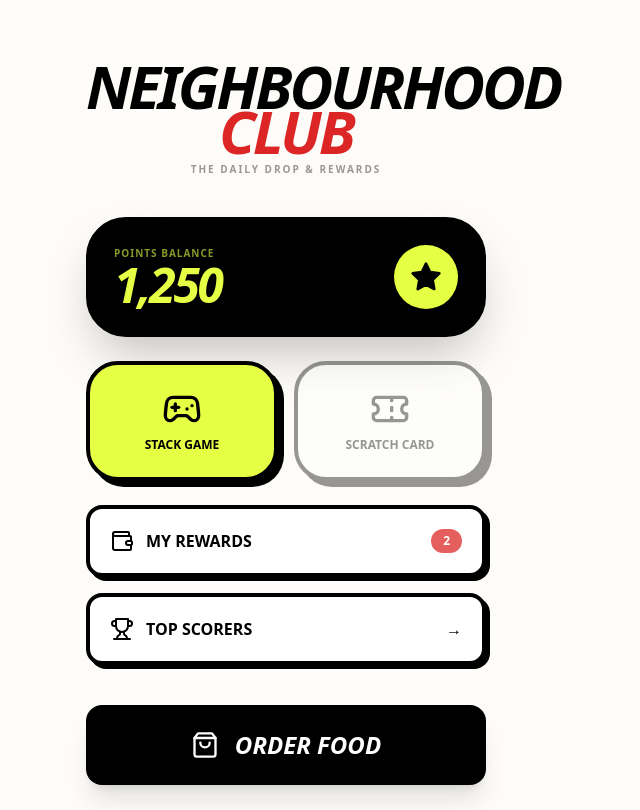
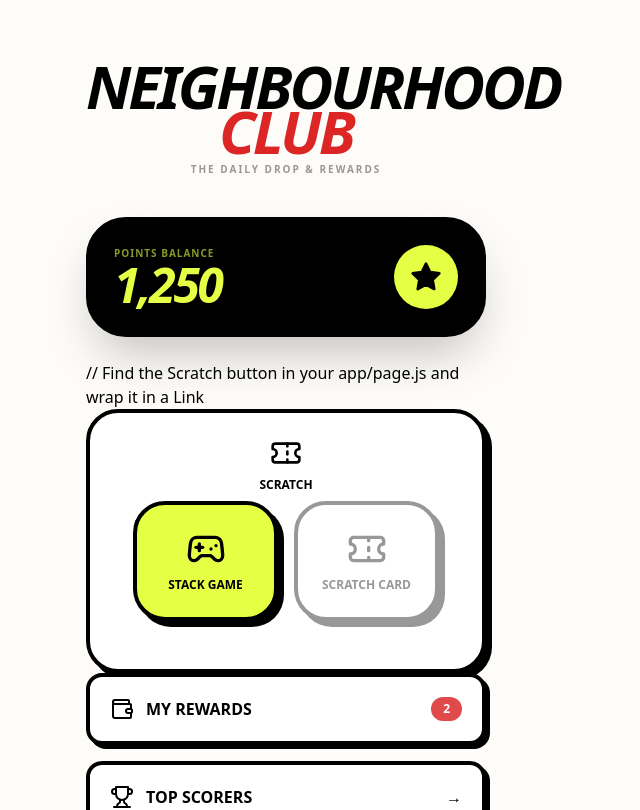
Before and after one commit to JaydenElworthy/burgerstack, a Next.js app: page / in a window 1280 px wide. Shown: the top 810 px of the page, without its empty margins (354-994 px from the left). Built offline with nearby package versions, Linux system fonts and the light colour scheme.

Commit message:
Wrap Scratch button in a Link component

```diff
--- a/app/page.js
+++ b/app/page.js
@@ -22,6 +22,11 @@ export default function Home() {
         </div>
       </div>
 
+    // Find the Scratch button in your app/page.js and wrap it in a Link
+<Link href="/scratch" className="bg-white border-4 border-black p-6 rounded-[2rem] flex flex-col items-center gap-2 shadow-[6px_6px_0px_0px_rgba(0,0,0,1)] active:translate-y-1 active:shadow-none transition-all">
+  <Ticket size={32} />
+  <span className="font-black uppercase text-xs">Scratch</span>
+
       <div className="grid grid-cols-2 gap-4 mb-6">
         <Link href="/game" className="bg-[#E5FF44] border-4 border-black p-6 rounded-[2rem] flex flex-col items-center gap-2 shadow-[6px_6px_0px_0px_rgba(0,0,0,1)] active:translate-y-1 active:shadow-none transition-all">
           <Gamepad2 size={40} />
@@ -32,7 +37,7 @@ export default function Home() {
           <span className="font-black uppercase text-xs">Scratch Card</span>
         </button>
       </div>
-
+</Link>
       <div className="space-y-4 mb-10">
         <Link href="/wallet" className="w-full bg-white border-4 border-black p-5 rounded-2xl flex justify-between items-center font-black uppercase shadow-[4px_4px_0px_0px_rgba(0,0,0,1)] active:translate-y-1 active:shadow-none transition-all">
           <span className="flex items-center gap-3"><Wallet size={24}/> My Rewards</span>
```
